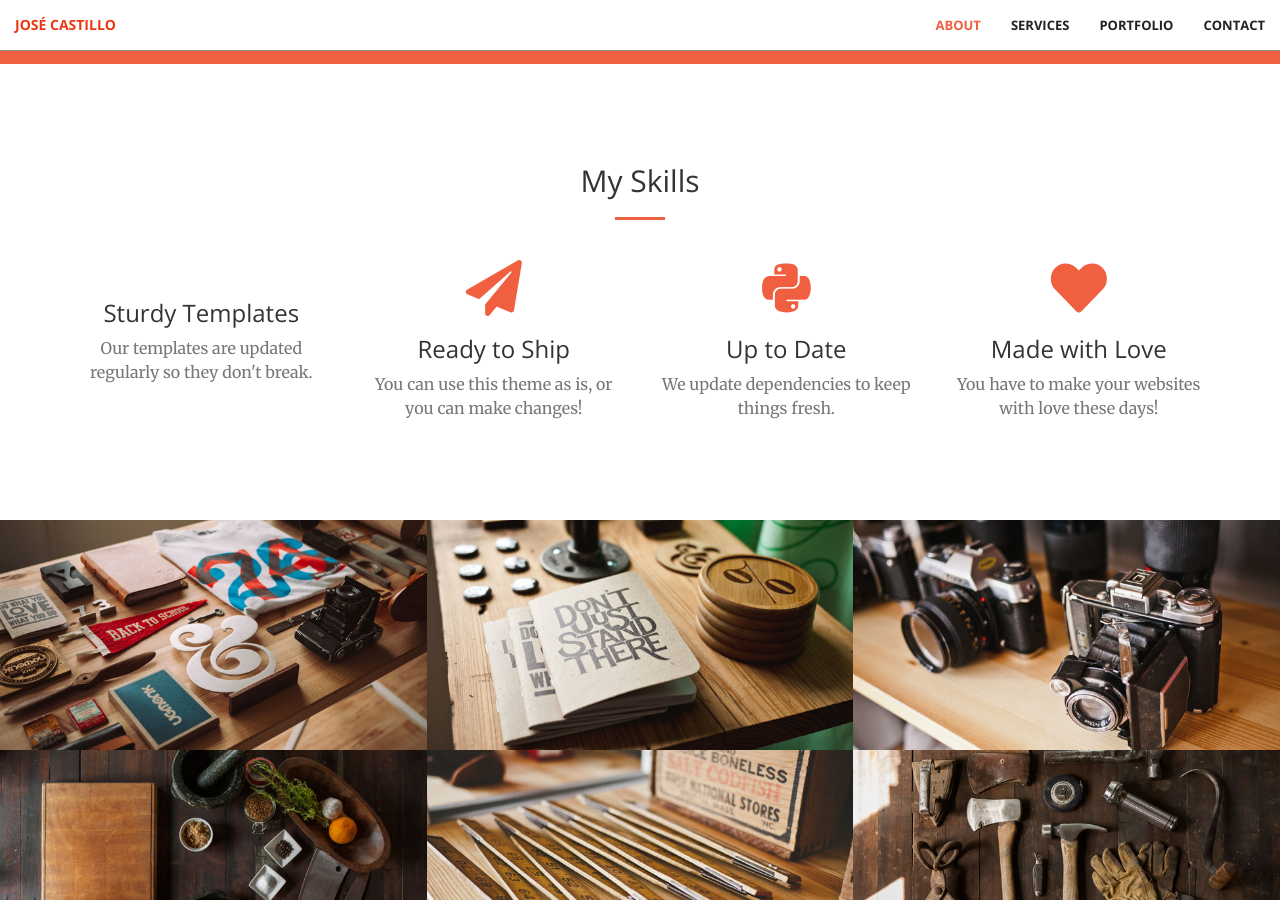
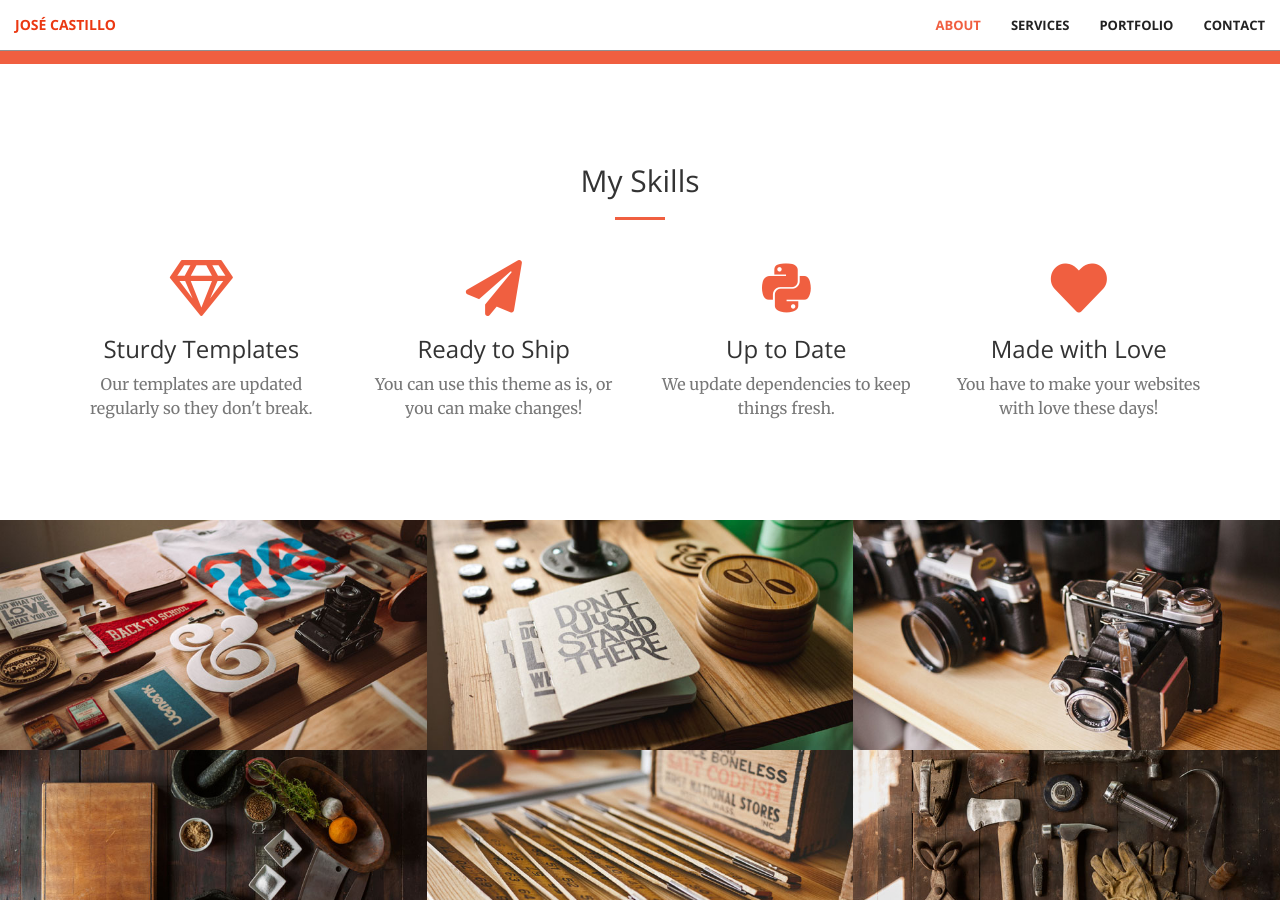
Before and after one commit to ja-castillo25/ja-castillo25.github.io, a Jekyll site: the page built from index.html, in a window 1280 px wide and 900 px high, scrolled down 1254 px. Built offline with Jekyll 4.4.1, drawn with Linux system fonts in a browser that asks for light colours.

Commit message:
fixing logos

```diff
--- a/_includes/contact.html
+++ b/_includes/contact.html
@@ -14,7 +14,7 @@
         </div>
         <div class="col-lg-2 col-lg-offset-1 text-center">
             <a href="mailto:{{ site.email }}">
-            <i class="fab fa-envelope-o fa-3x wow bounceIn" data-wow-delay=".1s"></i>
+            <i class="fas fa-envelope fa-3x wow bounceIn" data-wow-delay=".1s"></i>
                 <p>{{ site.email }}</p>
             </a>
         </div>
--- a/_includes/services.html
+++ b/_includes/services.html
@@ -11,7 +11,7 @@
         <div class="row">
             <div class="col-lg-3 col-md-6 text-center">
                 <div class="service-box">
-                    <i class="fab fa-4x fa-diamond wow bounceIn text-primary"></i>
+                    <i class="far fa-4x fa-gem wow bounceIn text-primary"></i>
                     <h3>Sturdy Templates</h3>
                     <p class="text-muted">Our templates are updated regularly so they don't break.</p>
                 </div>
```
